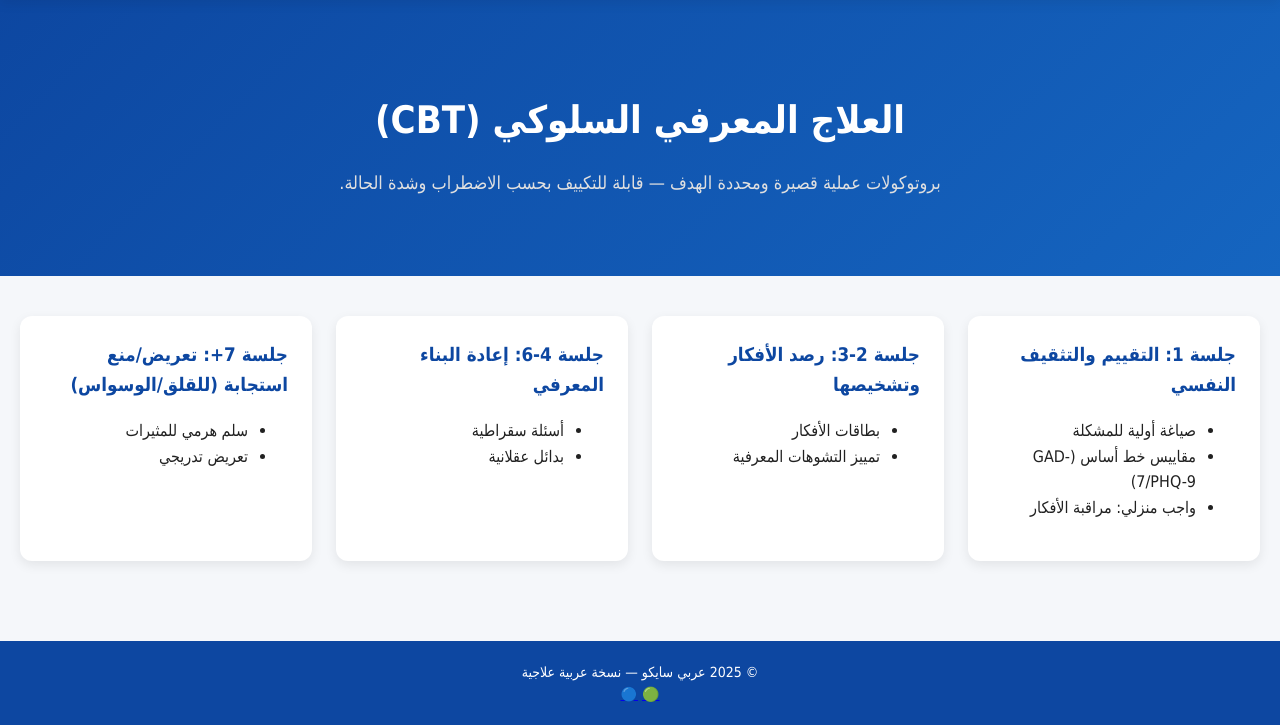
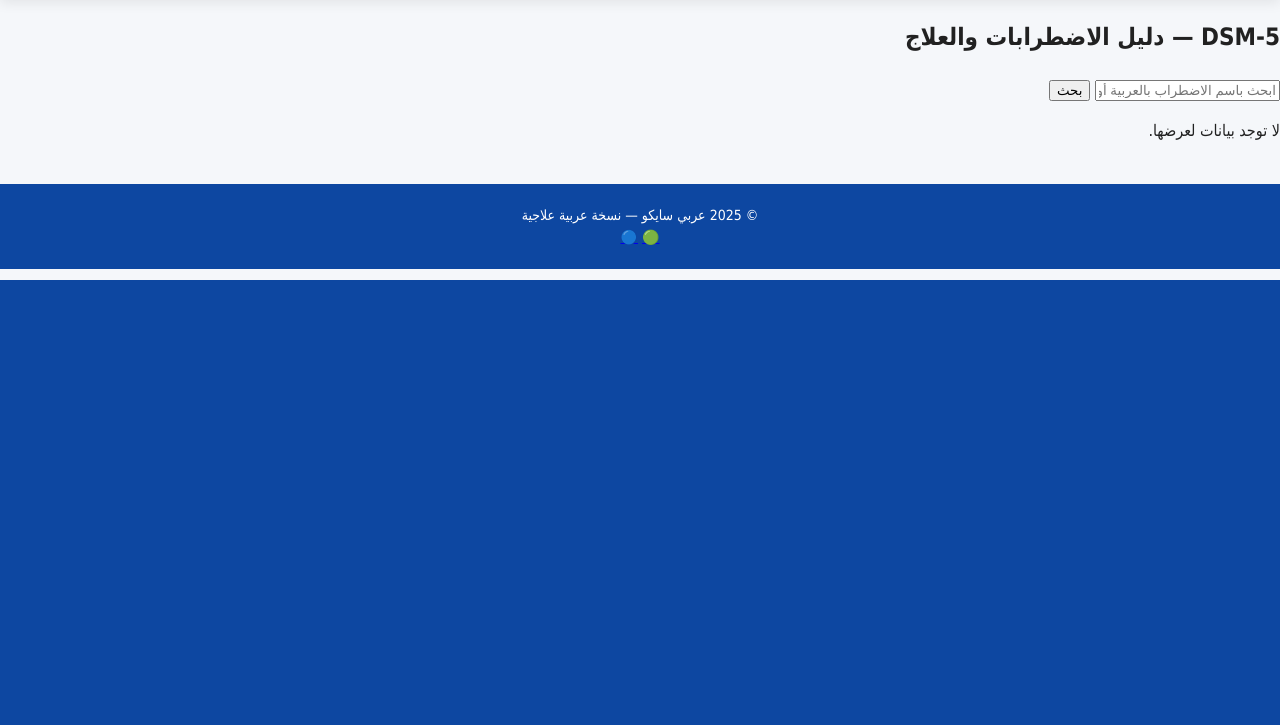
Before and after one commit to mhfh1414/arabi-psycho-site, a Flask app: page /cbt in a window 1280 px wide. Shown: the part 520-1245 px from the top of the page. After the commit the page ends 800 px from the top, so only its background shows below. Run offline with Flask 3, Linux system fonts and the light colour scheme; parts of the project's set-up code (start-up, migrations or seed data) failed here and were passed over; grey boxes are pictures that could not be loaded.

Commit message:
Update cbt.html

```diff
--- a/templates/cbt.html
+++ b/templates/cbt.html
@@ -1,29 +1,36 @@
 {% extends "base.html" %}
+{% block title %}DSM-5 علاج{% endblock %}
 {% block content %}
-<section class="hero">
-  <div class="container">
-    <h1>العلاج المعرفي السلوكي (CBT)</h1>
-    <p>بروتوكولات عملية قصيرة ومحددة الهدف — قابلة للتكييف بحسب الاضطراب وشدة الحالة.</p>
-  </div>
-</section>
-<div class="container">
-  <div class="grid cards">
-    <div class="card">
-      <h3>جلسة 1: التقييم والتثقيف النفسي</h3>
-      <ul><li>صياغة أولية للمشكلة</li><li>مقاييس خط أساس (GAD-7/PHQ-9)</li><li>واجب منزلي: مراقبة الأفكار</li></ul>
-    </div>
-    <div class="card">
-      <h3>جلسة 2-3: رصد الأفكار وتشخيصها</h3>
-      <ul><li>بطاقات الأفكار</li><li>تمييز التشوهات المعرفية</li></ul>
-    </div>
-    <div class="card">
-      <h3>جلسة 4-6: إعادة البناء المعرفي</h3>
-      <ul><li>أسئلة سقراطية</li><li>بدائل عقلانية</li></ul>
-    </div>
-    <div class="card">
-      <h3>جلسة 7+: تعريض/منع استجابة (للقلق/الوسواس)</h3>
-      <ul><li>سلم هرمي للمثيرات</li><li>تعريض تدريجي</li></ul>
-    </div>
-  </div>
-</div>
+<h2>DSM-5 — دليل الاضطرابات والعلاج</h2>
+
+<form class="search-large" action="{{ url_for('dsm') }}">
+  <input name="q" placeholder="ابحث باسم الاضطراب بالعربية أو الإنجليزية" value="{{ q or '' }}">
+  <button type="submit">بحث</button>
+</form>
+
+{% if q and hits is not none %}
+  <p class="muted">نتائج البحث عن: <b>{{ q }}</b> ({{ hits|length }})</p>
+  <ul class="list">
+  {% for h in hits %}
+    <li>
+      <a href="{{ url_for('dsm_detail', cat=h.category, item_id=h.item.id) }}">
+        {{ h.item.name_ar }} <span class="muted">({{ h.item.code or h.category }})</span>
+      </a>
+    </li>
+  {% endfor %}
+  </ul>
+{% elif categories %}
+  {% for cat_key, cat in categories.items() %}
+    <h3 class="cat-title">{{ cat.name_ar or cat_key }}</h3>
+    <ul class="list two-col">
+    {% for it in cat.items %}
+      <li>
+        <a href="{{ url_for('dsm_detail', cat=cat_key, item_id=it.id) }}">{{ it.name_ar }}</a>
+      </li>
+    {% endfor %}
+    </ul>
+  {% endfor %}
+{% else %}
+  <p class="muted">لا توجد بيانات لعرضها.</p>
+{% endif %}
 {% endblock %}
```
